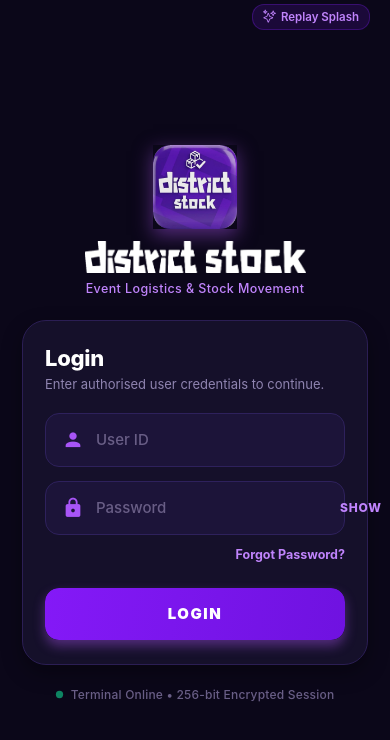
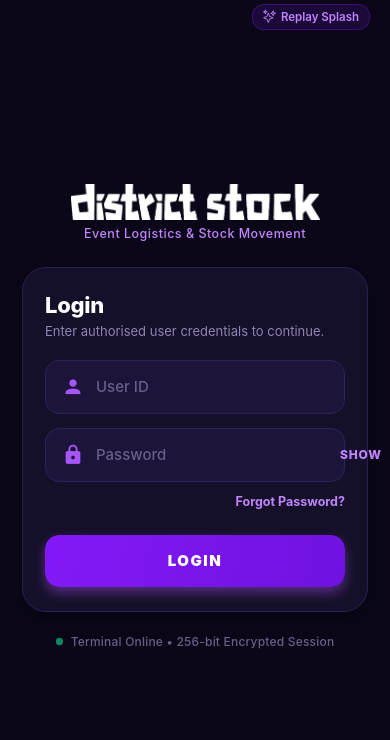
Before and after one commit to itsankitsinghh/district-stock, a React Native app: screen / in a window 390 px wide. Shown: the top 740 px of the page. Built offline with nearby package versions, Linux system fonts and the light colour scheme.

Commit message:
feat: expand 3D event logistics hero on splash screen and remove logo from login header with wordmark moved up

```diff
--- a/src/screens/LoginScreen.js
+++ b/src/screens/LoginScreen.js
@@ -112,14 +112,6 @@ export default function LoginScreen({ onLoginSuccess, onReplaySplash, onForgotPa
         >
           {/* Header Brand Section */}
           <View style={styles.brandContainer}>
-            <View style={styles.logoWrapper}>
-              <Image
-                source={require('../../assets/district_logo.png')}
-                style={styles.logoImage}
-                resizeMode="contain"
-              />
-            </View>
-
             <Image
               source={require('../../assets/district_stock_single_line.png')}
               style={styles.brandWordmark}
@@ -294,32 +286,19 @@ const styles = StyleSheet.create({
   },
   brandContainer: {
     alignItems: 'center',
-    marginBottom: 24,
-    marginTop: 4,
-  },
-  logoWrapper: {
-    marginBottom: 12,
-    shadowColor: COLORS.primaryGlow,
-    shadowOffset: { width: 0, height: 6 },
-    shadowOpacity: 0.5,
-    shadowRadius: 18,
-    elevation: 10,
-  },
-  logoImage: {
-    width: 84,
-    height: 84,
+    marginBottom: 26,
+    marginTop: -10,
   },
   brandWordmark: {
-    width: Math.min(width * 0.65, 230),
-    height: 32,
-    marginBottom: 4,
+    width: Math.min(width * 0.72, 250),
+    height: 36,
+    marginBottom: 6,
   },
   brandSubtitle: {
     fontSize: 12.5,
     fontWeight: '500',
     color: COLORS.textLilac,
-    letterSpacing: 0.4,
-    marginTop: 4,
+    letterSpacing: 0.5,
     textAlign: 'center',
   },
   loginCard: {
--- a/src/screens/SplashScreen.js
+++ b/src/screens/SplashScreen.js
@@ -300,12 +300,12 @@ const styles = StyleSheet.create({
   },
   ambientBottomGlow: {
     position: 'absolute',
-    bottom: height * 0.14,
-    left: width * 0.1,
-    width: width * 0.8,
-    height: 160,
-    borderRadius: width * 0.4,
-    backgroundColor: 'rgba(124, 58, 237, 0.25)',
+    bottom: height * 0.10,
+    left: width * 0.05,
+    width: width * 0.9,
+    height: 240,
+    borderRadius: width * 0.45,
+    backgroundColor: 'rgba(139, 92, 246, 0.28)',
   },
   content: {
     flex: 1,
@@ -401,13 +401,14 @@ const styles = StyleSheet.create({
   },
   heroContainer: {
     width: width,
-    height: Math.min(height * 0.32, 250),
+    flex: 1,
+    maxHeight: Math.min(height * 0.45, 380),
     alignItems: 'center',
     justifyContent: 'center',
     marginVertical: 4,
   },
   heroArtwork: {
-    width: '94%',
+    width: '100%',
     height: '100%',
   },
   footer: {
```
